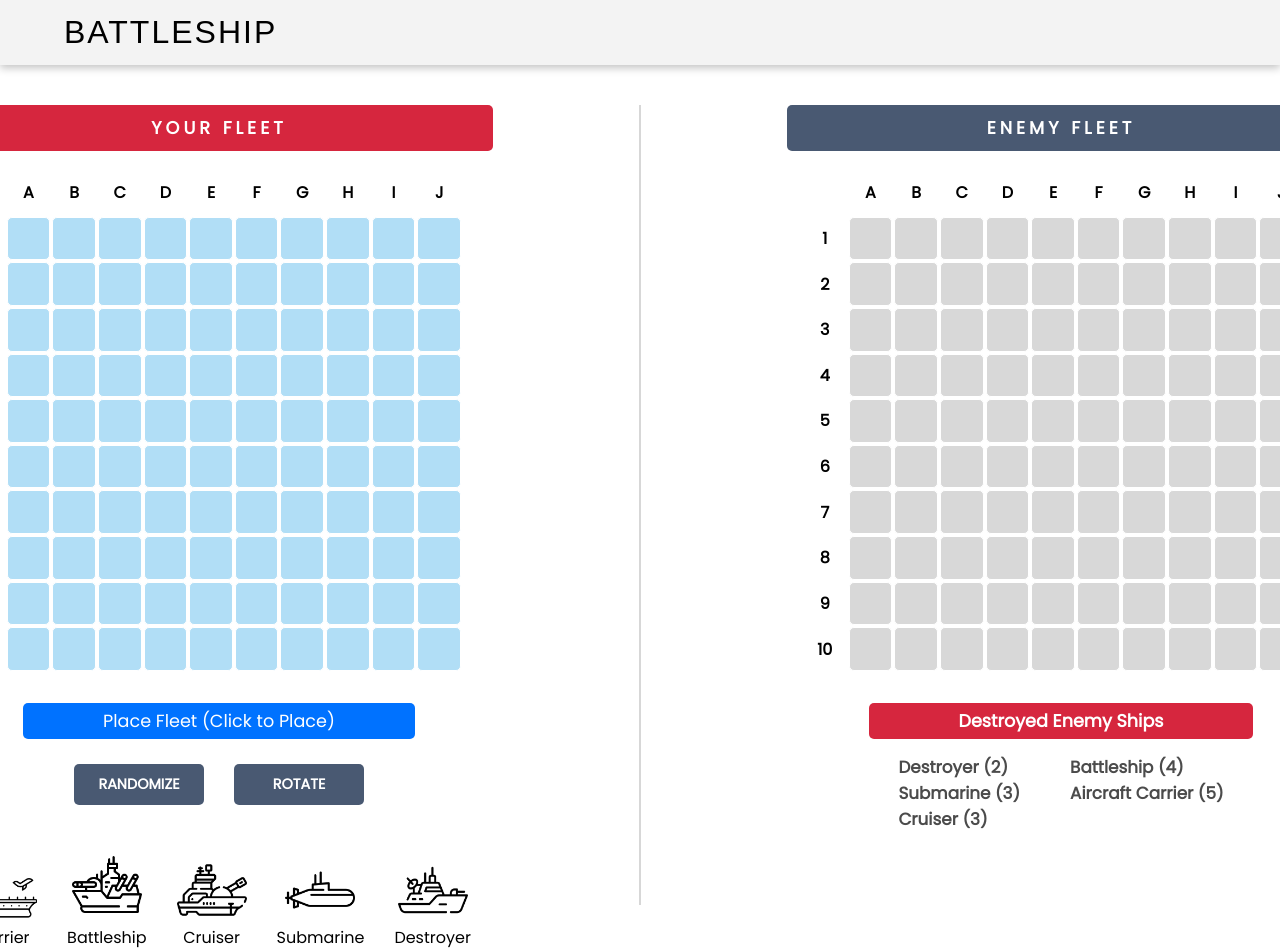
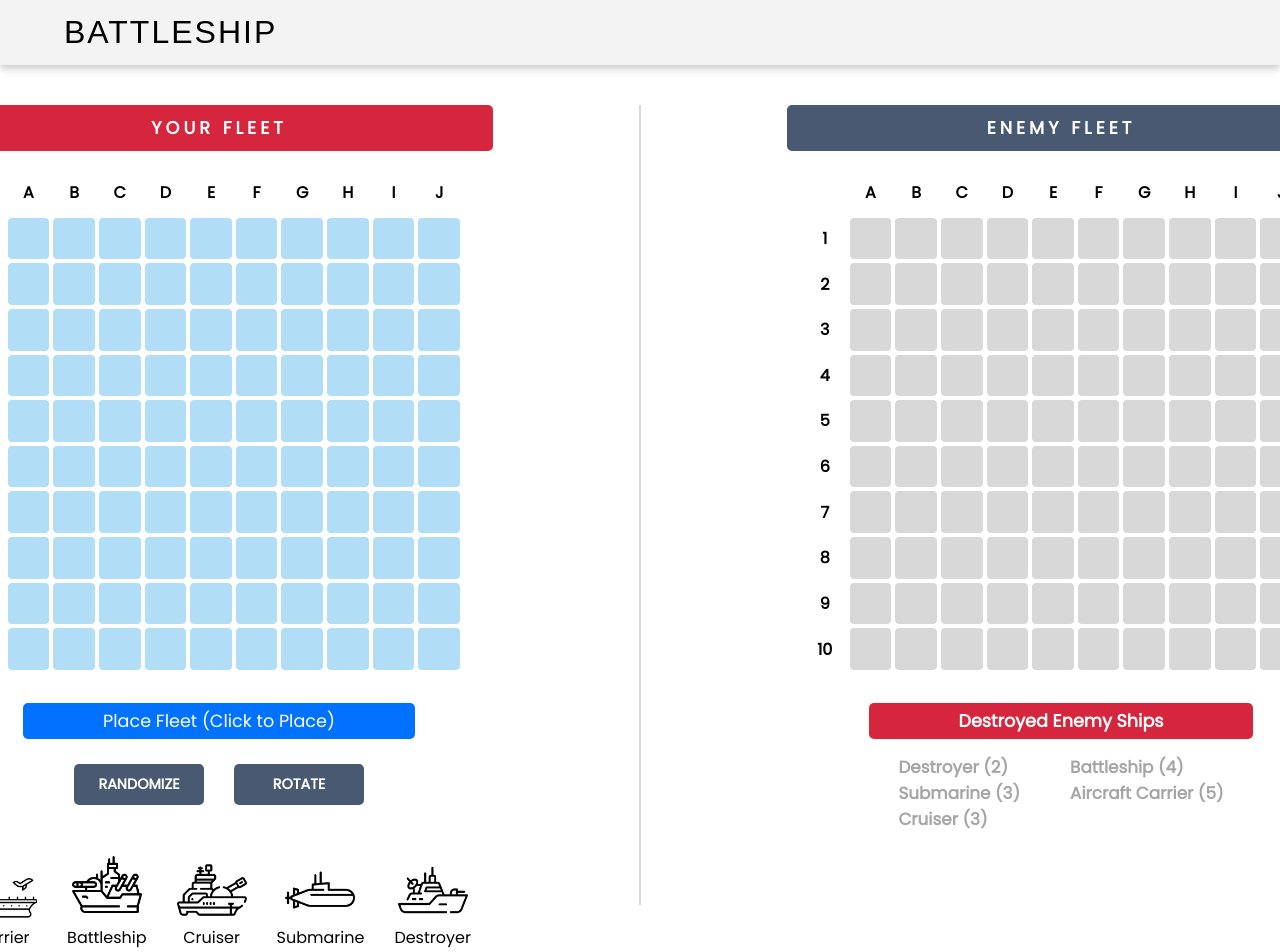
Before and after one commit to Eternum101/battleship-game, a React (Vite) app: page / in a window 1280 px wide. Shown: the top 952 px of the page. Built offline with nearby package versions, Linux system fonts and the light colour scheme; a web font is replaced by a local one.

Commit message:
Modified Layout in ComputerBoard.jsx Modified Styling in computerboard.css

```diff
--- a/src/components/ComputerBoard.jsx
+++ b/src/components/ComputerBoard.jsx
@@ -111,11 +111,13 @@ export const ComputerBoard = ({
   });
 
   const handleShipClick = (shipName) => {
-    setDestroyedShips((prevDestroyedShips) =>
-      prevDestroyedShips.includes(shipName)
-        ? prevDestroyedShips.filter((name) => name !== shipName)
-        : [...prevDestroyedShips, shipName]
-    );
+    if (gameState !== 'placement') {
+      setDestroyedShips((prevDestroyedShips) =>
+        prevDestroyedShips.includes(shipName)
+          ? prevDestroyedShips.filter((name) => name !== shipName)
+          : [...prevDestroyedShips, shipName]
+      );
+    }
   };
 
   const letters = ['A', 'B', 'C', 'D', 'E', 'F', 'G', 'H', 'I', 'J'];
@@ -143,19 +145,19 @@ export const ComputerBoard = ({
         <div className='destroyed-enemy-ships'>
           <div className="ships-left">
             <h2
-              className={`computer-ship ${destroyedShips.includes("Destroyer") ? "destroyed" : ""}`}
+              className={`computer-ship ${destroyedShips.includes("Destroyer") ? "destroyed" : ""} ${gameState === 'placement' ? "disabled" : ""}`}
               onClick={() => handleShipClick("Destroyer")}
             >
               Destroyer (2)
             </h2>
             <h2
-              className={`computer-ship ${destroyedShips.includes("Submarine") ? "destroyed" : ""}`}
+              className={`computer-ship ${destroyedShips.includes("Submarine") ? "destroyed" : ""} ${gameState === 'placement' ? "disabled" : ""}`}
               onClick={() => handleShipClick("Submarine")}
             >
               Submarine (3)
             </h2>
             <h2
-              className={`computer-ship ${destroyedShips.includes("Cruiser") ? "destroyed" : ""}`}
+              className={`computer-ship ${destroyedShips.includes("Cruiser") ? "destroyed" : ""} ${gameState === 'placement' ? "disabled" : ""}`}
               onClick={() => handleShipClick("Cruiser")}
             >
               Cruiser (3)
@@ -163,13 +165,13 @@ export const ComputerBoard = ({
           </div>
           <div className="ships-right">
             <h2
-              className={`computer-ship ${destroyedShips.includes("Battleship") ? "destroyed" : ""}`}
+              className={`computer-ship ${destroyedShips.includes("Battleship") ? "destroyed" : ""} ${gameState === 'placement' ? "disabled" : ""}`}
               onClick={() => handleShipClick("Battleship")}
             >
               Battleship (4)
             </h2>
             <h2
-              className={`computer-ship ${destroyedShips.includes("Aircraft Carrier") ? "destroyed" : ""}`}
+              className={`computer-ship ${destroyedShips.includes("Aircraft Carrier") ? "destroyed" : ""} ${gameState === 'placement' ? "disabled" : ""}`}
               onClick={() => handleShipClick("Aircraft Carrier")}
             >
               Aircraft Carrier (5)
--- a/src/styles/computerboard.css
+++ b/src/styles/computerboard.css
@@ -48,6 +48,11 @@
     color: #d6263e;
   }
 
+  .computer-ship.disabled {
+    opacity: 0.5;
+    pointer-events: none;
+  }
+
   .ships-left {
     display: flex;
     flex-direction: column;
```
